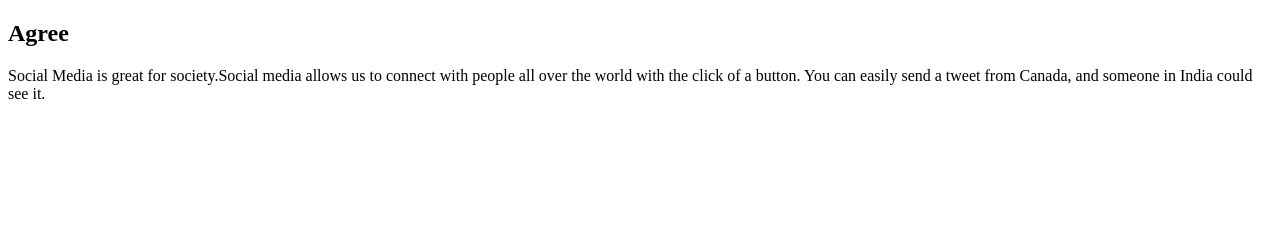
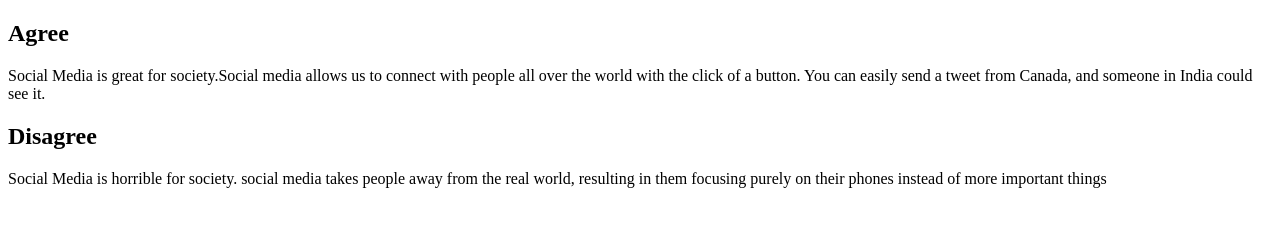
Before and after one commit to lesdesh/DebateClub, a plain HTML site: page index.html in a window 1280 px wide. Drawn offline with Linux system fonts and the light colour scheme.

Commit message:
addeddisagree

```diff
--- a/index.html
+++ b/index.html
@@ -11,6 +11,8 @@
         <h2>Agree</h2>
         <p>Social Media is great for society.Social media allows us to connect with people all over the world with the click of a button. You can easily send a tweet from Canada, and someone in India could see it.</p>
     </section>
-
+    <section>
+    <h2>Disagree</h2>
+    <p> Social Media is horrible for society. social media takes people away from the real world, resulting in them focusing purely on their phones instead of more important things </p>
 </body>
 </html>
```
